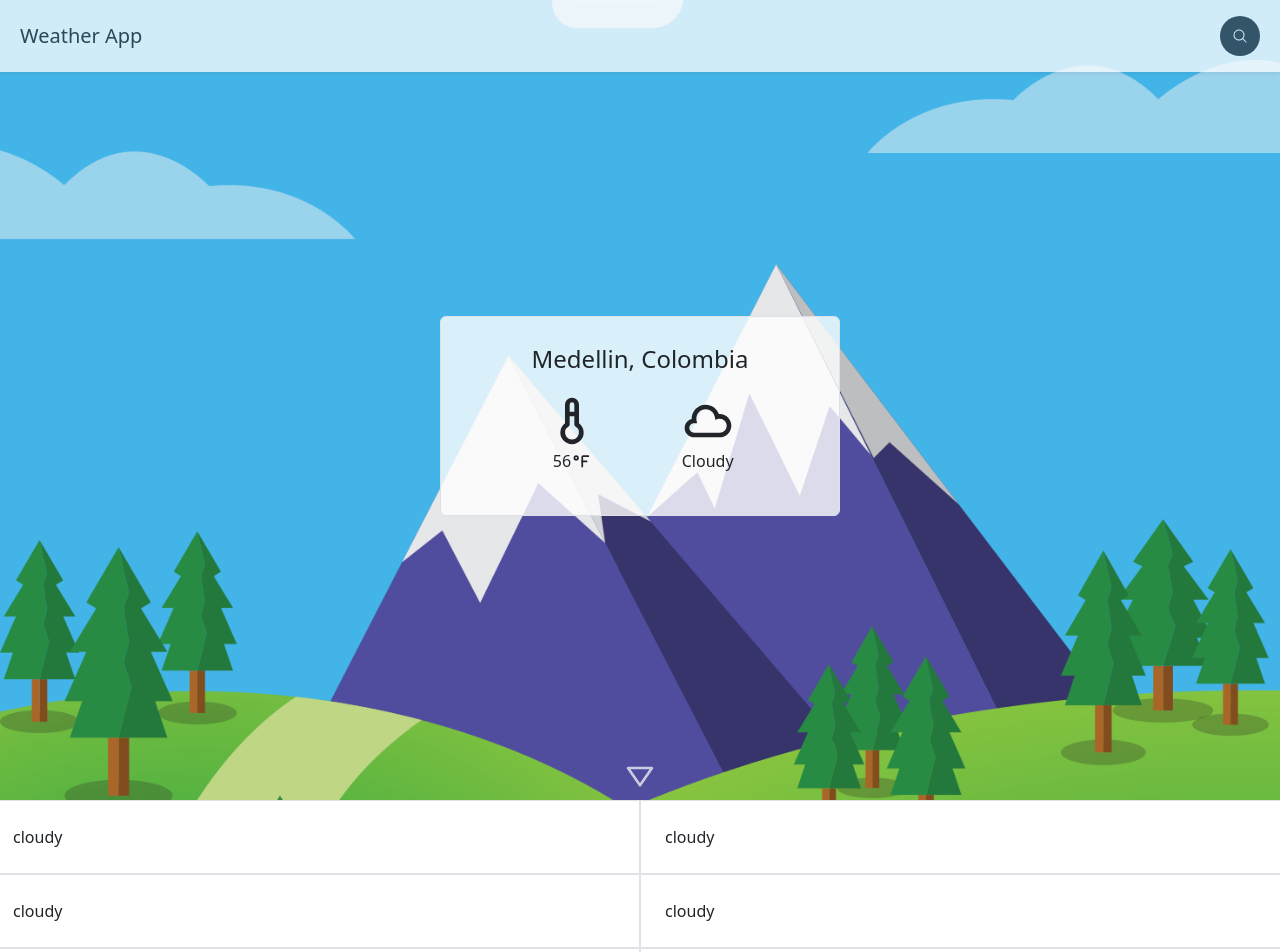
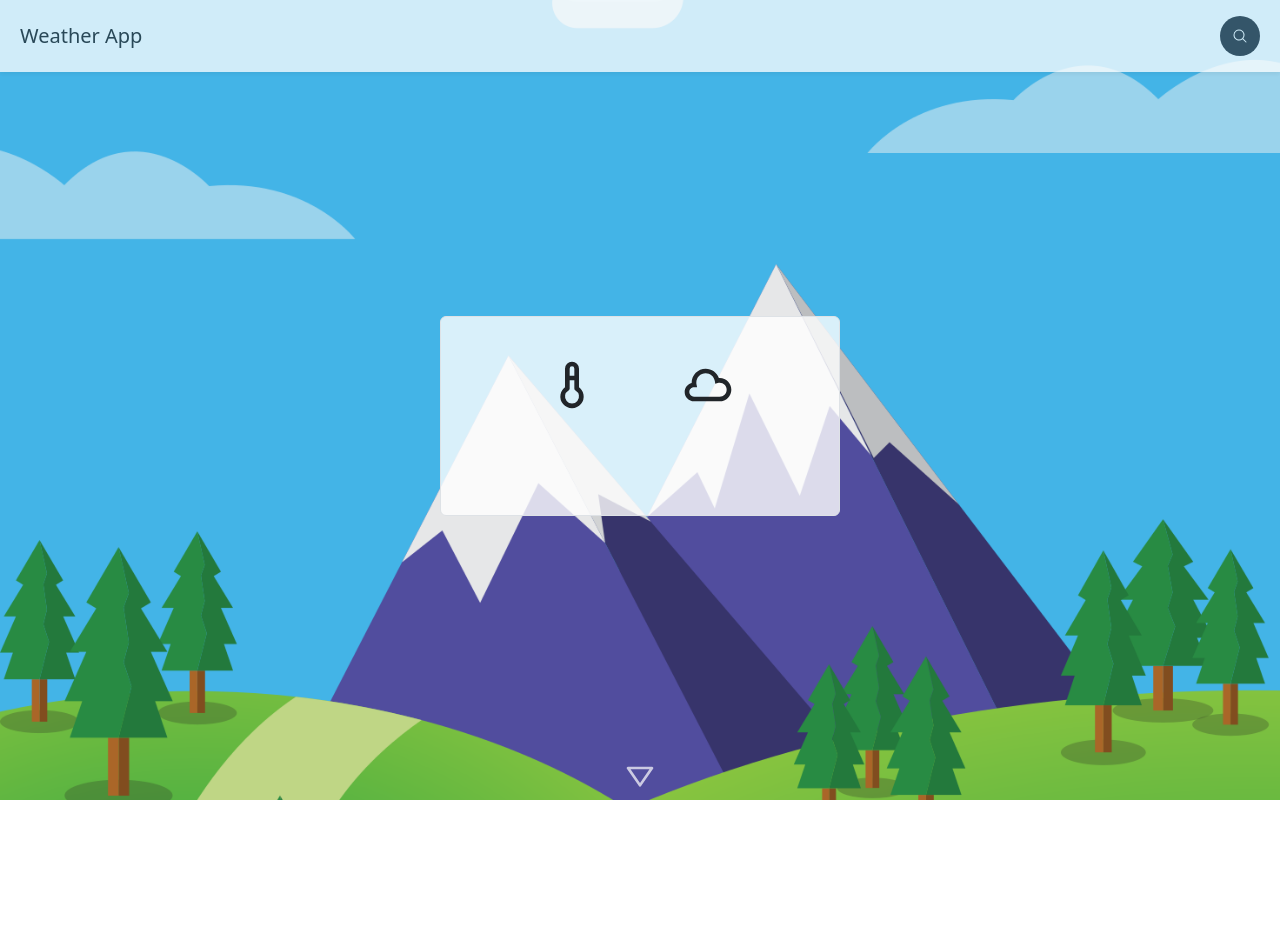
Before and after one commit to btaz21/weather-app, a React (Create React App) app: page / in a window 1280 px wide. Shown: the top 952 px of the page. After the commit the page ends 800 px from the top, so only its background shows below. Built offline with nearby package versions, Linux system fonts and the light colour scheme.

Commit message:
created models for weather api, starting importing real data

```diff
--- a/src/App.tsx
+++ b/src/App.tsx
@@ -1,32 +1,61 @@
 import { useState } from 'react';
-import AddressForm from './components/AddressForm';
 import Page from './components/Page';
 import GeocodingService from './api/services/GeocodingService';
+
+import WeatherService from './api/services/WeatherService';
 import CurrentForecast from './components/CurrentForecast';
 import ForecastList from './components/ForecastList';
 import background from './assets/sunny.png';
+import Header from './components/Header';
+import { Period } from './models/WeatherAPIForecast';
 
 const App = (): JSX.Element => {
-  const [coordinates, setCoordinates] = useState({});
+  const [forecast, setForecast] = useState<Period[]>([]);
+  const [loading, setLoading] = useState<boolean>(false);
+  const [errorMsg, setErrorMsg] = useState<boolean>(false);
+  const [address, setAddress] = useState<string>('');
+  const [currentForecast, setCurrentForecast] = useState<Period>(Object);
+  const getWeatherForecast = async (url: string) => {
+    return await WeatherService.findWeatherForecast(url);
+  };
 
-  // const getWeatherForecast = (item: string) => {
-  //   console.log(item);
-  // };
+  const getForecastUrl = async (coords: { x: number; y: number }) => {
+    return await WeatherService.findForecastURL(coords);
+  };
 
-  const submitAddressParams = async (data: string) => {
-    const coords = await GeocodingService.findByAddress('922+W+Ainslie+St');
-    console.log(coords);
+  const getCoordinates = async (street: string, zip: string) => {
+    try {
+      setErrorMsg(false);
+      setLoading(true);
+      const data = await GeocodingService.findByAddress(street, zip);
+      console.log(data);
 
-    setCoordinates(coords);
+      const url = await getForecastUrl(data.coordinates);
+      const forecast = await getWeatherForecast(url);
+      setLoading(false);
+      setForecast(forecast);
+      setAddress(data.matchedAddress);
+      setCurrentForecast(forecast[0]);
+    } catch (error) {
+      setLoading(false);
+      setErrorMsg(true);
+    }
   };
+
+  console.log(address);
+
   return (
     <>
       <Page bgImage={background}>
-        <CurrentForecast />
+        <Header title="Weather App" submitForm={getCoordinates} />
+        <CurrentForecast
+          loading={loading}
+          errorMsg={errorMsg}
+          address={address}
+          currentForecast={currentForecast}
+        />
       </Page>
-      {/* <AddressForm submitAddressParams={submitAddressParams} /> */}
-
-      <ForecastList />
+      <ForecastList list={forecast} />
     </>
   );
 };
--- a/src/components/CurrentForecast.tsx
+++ b/src/components/CurrentForecast.tsx
@@ -1,5 +1,4 @@
 import { useLayoutEffect, useState } from 'react';
-import SearchBar from './SearchBar';
 import {
   TbTemperature,
   TbTemperatureFahrenheit,
@@ -17,8 +16,26 @@ import {
   TiWeatherWindy,
 } from 'react-icons/ti';
 import { BiDownArrow } from 'react-icons/bi';
+import { Period } from '../models/WeatherAPIForecast';
 
-const CurrentForecast = (): JSX.Element => {
+const ICON_MAP = {
+  cloudy: <TiWeatherCloudy />,
+  sunny: <TiWeatherSunny />,
+};
+
+interface Props {
+  loading: boolean;
+  errorMsg: boolean;
+  address: string;
+  currentForecast: Period;
+}
+
+const CurrentForecast = ({
+  loading,
+  errorMsg,
+  address,
+  currentForecast,
+}: Props): JSX.Element => {
   const [bgColor, setBgColor] = useState<string>('');
 
   useLayoutEffect(() => {
@@ -34,35 +51,51 @@ const CurrentForecast = (): JSX.Element => {
 
   return (
     <>
-      <div className="container-fluid shadow-sm bg-white opacity-75">
-        <div className="row align-items-center py-3 px-2">
-          <div className="col-7">
-            <div className="fs-5">Weather App</div>
-          </div>
-          <div className="col-5">
-            <SearchBar />
+      <div
+        className="border p-4 rounded"
+        style={{
+          minHeight: 200,
+          width: 400,
+          background: 'rgba(255,255,255,0.8)',
+        }}
+      >
+        {loading ? (
+          <div className="h-100 d-flex flex-column justify-content-center align-items-center">
+            <div className="spinner-border" role="status">
+              <span className="visually-hidden">Loading...</span>
             </div>
           </div>
+        ) : (
+          <>
+            {errorMsg ? (
+              <div className="h-100 d-flex flex-column justify-content-center align-items-center">
+                <div className="text-center text-danger">
+                  No match for this address was found. Make sure that the format
+                  is correct and try again
                 </div>
-      <div
-        className="border p-4 rounded"
-        style={{ height: 200, width: 400, background: 'rgba(255,255,255,0.8)' }}
-      >
-        <div className="text-center mb-3 fs-4">Medellin, Colombia</div>
+              </div>
+            ) : (
+              <>
+                <div className="text-center mb-3 fs-4">{address}</div>
                 <div className="d-flex justify-content-evenly">
                   <div className="d-flex flex-column align-items-center">
                     <TbTemperature size="3.5em" />
                     <div className="d-flex align-items-center">
-              56 <TbTemperatureFahrenheit size="1.3em" />{' '}
+                      {currentForecast.temperature}
+                      {currentForecast.temperatureUnit}
                     </div>
                   </div>
                   <div className="d-flex flex-column align-items-center">
                     <div>
                       <TiWeatherCloudy size="3.5em" />
                     </div>
-            <div>Cloudy</div>
+                    <div>{currentForecast.shortForecast}</div>
                   </div>
                 </div>
+              </>
+            )}
+          </>
+        )}
       </div>
       <BiDownArrow size="2em" color="rgba(255,255,255,0.7)" className="mb-2" />
     </>
--- a/src/components/ForecastList.tsx
+++ b/src/components/ForecastList.tsx
@@ -1,46 +1,30 @@
-const ForecastList = (): JSX.Element => {
-  const list = [
-    {
-      id: 1,
-      weather: 'cloudy',
-      temperature: '96',
-    },
-    {
-      id: 2,
-      weather: 'cloudy',
-      temperature: '96',
-    },
-    {
-      id: 3,
-      weather: 'cloudy',
-      temperature: '96',
-    },
-    {
-      id: 4,
-      weather: 'cloudy',
-      temperature: '96',
-    },
-    {
-      id: 5,
-      weather: 'cloudy',
-      temperature: '96',
-    },
-    {
-      id: 6,
-      weather: 'cloudy',
-      temperature: '96',
-    },
-    {
-      id: 7,
-      weather: 'cloudy',
-      temperature: '96',
-    },
-  ];
+import { TbTemperature } from 'react-icons/tb';
+import { TiWeatherWindy } from 'react-icons/ti';
+import { Period } from '../models/WeatherAPIForecast';
 
+export interface Props {
+  list: Period[];
+}
+
+const ForecastList = ({ list }: Props): JSX.Element => {
   return (
     <div className="row row-cols-1 row-cols-sm-2">
       {list.map((l) => (
-        <div className="col border p-4">{l.weather}</div>
+        <div className="shadow-sm col border p-4">
+          <div className="d-flex justify-content-center fw-bold">{l.name}</div>
+          <div className="text-center mt-4">{l.detailedForecast}</div>
+          <div className="mt-4 d-flex justify-content-between">
+            <TbTemperature />
+            <div>{l.temperature}</div>
+          </div>
+
+          <div className="d-flex justify-content-between">
+            <TiWeatherWindy />
+            <div>
+              {l.windSpeed} winds out of {l.windDirection}
+            </div>
+          </div>
+        </div>
       ))}
     </div>
   );
--- /dev/null
+++ b/src/components/Header.tsx
@@ -0,0 +1,23 @@
+import SearchBar from './SearchBar';
+
+interface Props {
+  title: string;
+  submitForm: (street: string, zip: string) => void;
+}
+
+const Header = ({ title, submitForm }: Props): JSX.Element => {
+  return (
+    <div className="container-fluid shadow-sm bg-white opacity-75">
+      <div className="row align-items-center py-3 px-2">
+        <div className="col-7">
+          <div className="fs-5">{title}</div>
+        </div>
+        <div className="col-5">
+          <SearchBar submitForm={submitForm} />
+        </div>
+      </div>
+    </div>
+  );
+};
+
+export default Header;
--- a/src/components/SearchBar.tsx
+++ b/src/components/SearchBar.tsx
@@ -1,13 +1,43 @@
 import { HiMagnifyingGlass } from 'react-icons/hi2';
 import '../css/SearchBar.css';
-const SearchBar = () => {
+import useInputState from '../hooks/useInputState';
+
+interface Props {
+  submitForm: (street: string, zip: string) => void;
+}
+
+const SearchBar = ({ submitForm }: Props) => {
+  const [address, handleAddressChange] = useInputState('');
+  const [zip, handleZipChange] = useInputState('');
+
+  function handleSubmit(e: React.FormEvent) {
+    e.preventDefault();
+    const formatted = address.split(',');
+    const street = formatted[0].split(' ').join('+');
+    const zipCode = formatted[1];
+    console.log(street);
+    console.log(zipCode);
+
+    // console.log(address);
+
+    submitForm(street, zipCode);
+  }
+
   return (
-    <div className="search-box d-flex align-items-center justify-content-end">
-      <input className="search-text" type="text" placeholder="Street Address" />
-      <div className="search-btn">
-        <HiMagnifyingGlass />
+    <form onSubmit={handleSubmit}>
+      <div className="search-box d-flex align-items-center justify-content-end">
+        <input
+          className="search-text"
+          type="text"
+          value={address}
+          onChange={handleAddressChange}
+          placeholder="i.e. 922 Mercedes Blvd, 60660"
+        />
+        <div className="search-btn">
+          <HiMagnifyingGlass />
+        </div>
       </div>
-    </div>
+    </form>
   );
 };
 
--- a/src/css/SearchBar.css
+++ b/src/css/SearchBar.css
@@ -6,6 +6,7 @@
 .search-box:hover > .search-text {
   width: 240px;
   padding: 0 6px;
+  color: black;
 }
 
 .search-box:hover > .search-btn {
--- /dev/null
+++ b/src/models/WeatherAPIForecast.ts
@@ -0,0 +1,51 @@
+export interface Forecast {
+  '@context': Array<ContextClass | string>;
+  type: string;
+  geometry: Geometry;
+  properties: Properties;
+}
+
+export interface ContextClass {
+  '@version': string;
+  wx: string;
+  geo: string;
+  unit: string;
+  '@vocab': string;
+}
+
+export interface Geometry {
+  type: string;
+  coordinates: Array<Array<number[]>>;
+}
+
+export interface Properties {
+  updated: Date;
+  units: string;
+  forecastGenerator: string;
+  generatedAt: Date;
+  updateTime: Date;
+  validTimes: string;
+  elevation: Elevation;
+  periods: Period[];
+}
+
+export interface Elevation {
+  unitCode: string;
+  value: number;
+}
+
+export interface Period {
+  number: number;
+  name: string;
+  startTime: Date;
+  endTime: Date;
+  isDaytime: boolean;
+  temperature: number;
+  temperatureUnit: any;
+  temperatureTrend: null | string;
+  windSpeed: string;
+  windDirection: string;
+  icon: string;
+  shortForecast: string;
+  detailedForecast: string;
+}
```
Also changed, not shown: src/api/services/GeocodingService.ts (+5 -6 lines), src/api/services/WeatherService.ts (+19 -14 lines), src/models/WeatherAPIPoints.ts (added, +83 -0 lines). Lines whose indentation alone changed are shown as unchanged.
